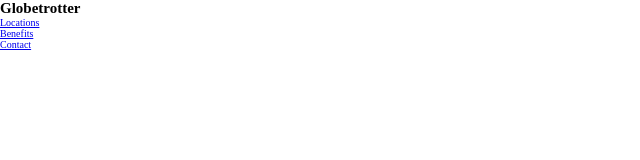
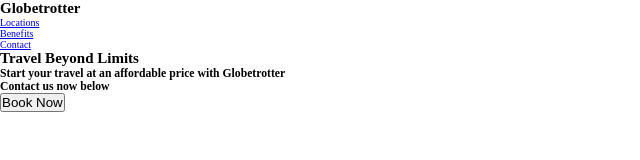
Before and after one commit to xaviguasch/globetrotter-page-css-prac, a plain HTML site: page index.html in a window 1280 px wide. Shown: the whole page, without its empty margins (0-640 px from the left). Drawn offline with Linux system fonts and the light colour scheme.

Commit message:
added hero section markup

```diff
--- a/index.html
+++ b/index.html
@@ -28,5 +28,13 @@
         </ul>
       </nav>
     </header>
+    <section class="hero">
+      <h2>Travel Beyond Limits</h2>
+      <h3>
+        Start your travel at an affordable price with Globetrotter <br />Contact us now
+        below
+      </h3>
+      <button>Book Now</button>
+    </section>
   </body>
 </html>
```
